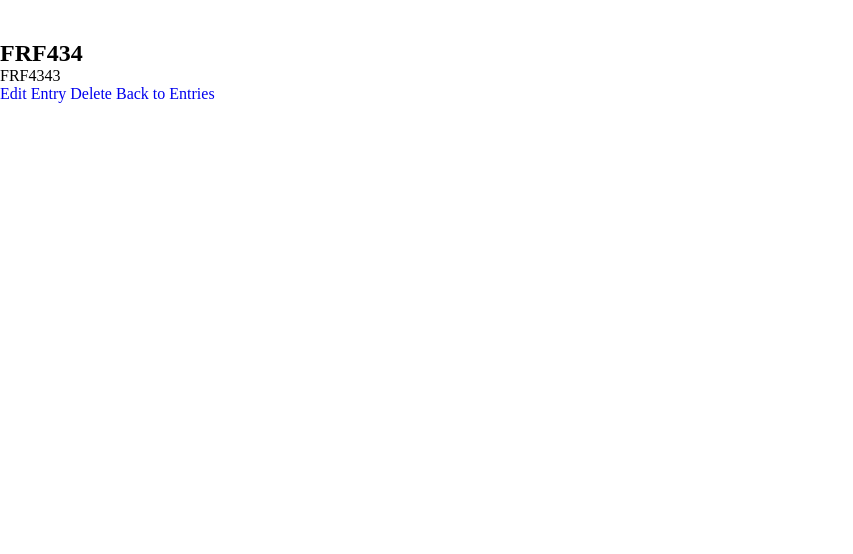
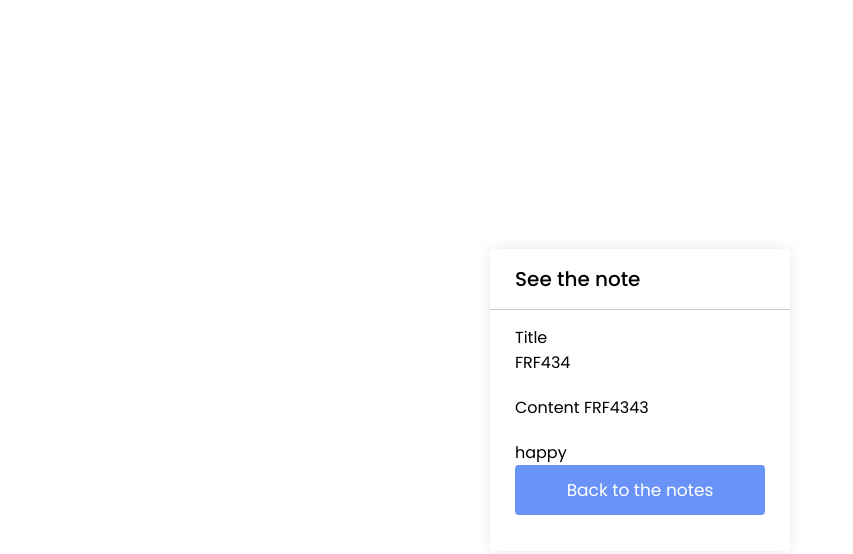
Before and after one commit to artem-andreyev/DailyMate-project, a Django app: template DailyMate_project/dailybook/templates/main/note_detail.html in a window 1280 px wide. Shown: the top 554 px of the page, without its empty margins (0-853 px from the left). Run offline with Django 4.2, Linux system fonts and the light colour scheme; the template is opened without the code that fills it: values that come from a table or form of the project are taken from there, others are empty; data comes from the database, SQL or seed files in the repository; both versions use the stored data as it was after the commit.

Commit message:
Added note description, fixed small bugs (work with note/dailybook delete in progress)

```diff
--- a/DailyMate_project/dailybook/templates/base.html
+++ b/DailyMate_project/dailybook/templates/base.html
@@ -1,5 +1,3 @@
-
-
 <!DOCTYPE html>
 <html lang="en">
 <head>
--- a/DailyMate_project/dailybook/templates/main/dailybook_detail.html
+++ b/DailyMate_project/dailybook/templates/main/dailybook_detail.html
@@ -31,14 +31,13 @@
           </div>
           <div class="row emotion">
             <label for="id_emotion">Emotion</label>
-            <br>
+          </div>
             {{ object.emotion }}
             <!-- <select id="id_emotion" name="emotion">
               <option value="happy">Happy</option>
               <option value="sad">Sad</option>
               <option value="neutral">Neutral</option>
             </select> -->
-          </div>
           <div class="row date_edit">
             <label for="id_date_edit">Date Edit</label>
             {{ object.date_edit }}
--- a/DailyMate_project/dailybook/templates/main/note_detail.html
+++ b/DailyMate_project/dailybook/templates/main/note_detail.html
@@ -1,9 +1,37 @@
 {% extends 'base.html' %}
+{% load static %}
+
+{% block head %}
+  <link rel="stylesheet" href="{% static 'css/note_form.css' %}">
+{% endblock %}
 
 {% block content %}
-  <h2>{{ object.title }}</h2>
+  <!-- <h2>{{ object.title }}</h2>
   <p>{{ object.content }}</p>
   <a href="{% url 'entry_edit' username=entry.author.username pk=entry.pk  %}">Edit Entry</a>
   <a href="{% url 'notes_delete' username=request.user.username pk=entry.pk %}">Delete</a>
-  <a href="{% url 'note_list' username=entry.author.username%}">Back to Entries</a>
+  <a href="{% url 'note_list' username=entry.author.username%}">Back to Entries</a> -->
+  <div class="popup-box">
+    <div class="popup">
+      <div class="content">
+        <header>
+          <p>See the note</p>
+          <a href="{% url 'dailybook_list' username=request.user.username%} "><i class="uil uil-times"></i></a>
+        </header>
+        <form method="post">
+          {% csrf_token %}
+          <div class="row title">
+            <label for="id_title">Title</label>
+            <p>{{ object.title }}</p>
+          </div>
+          <div class="row description">
+            <label for="id_content">Content</label>
+            {{ object.content }}
+          </div>
+            {{ object.emotion }}
+          <button type="button" onclick="window.location.href='{% url 'note_list' username=request.user.username %}'">Back to the notes</button>
+        </form>
+      </div>
+    </div>
+  </div>
 {% endblock %}
```
Also changed, not shown: DailyMate_project/dailybook/templates/main/note_list.html (+6 -7 lines), DailyMate_project/db.sqlite3. Lines whose indentation alone changed are shown as unchanged.
